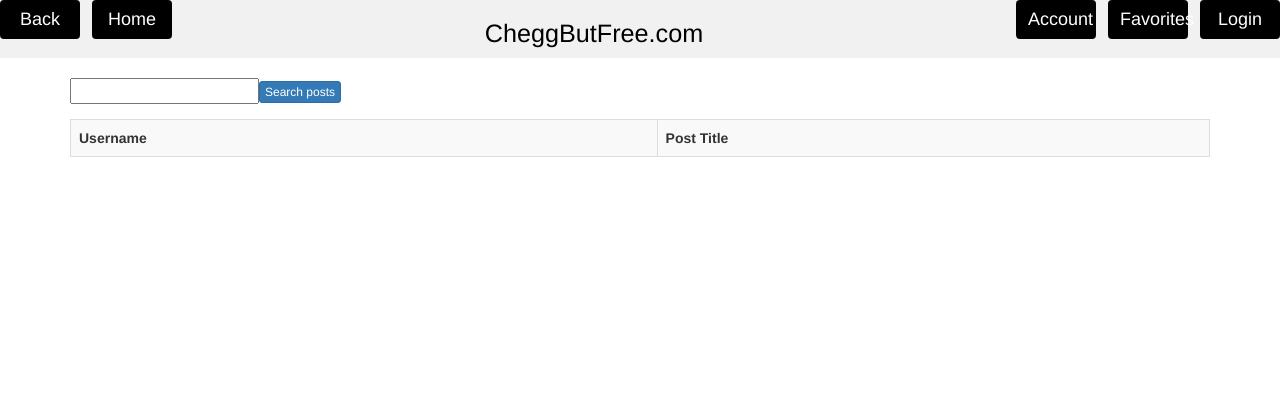
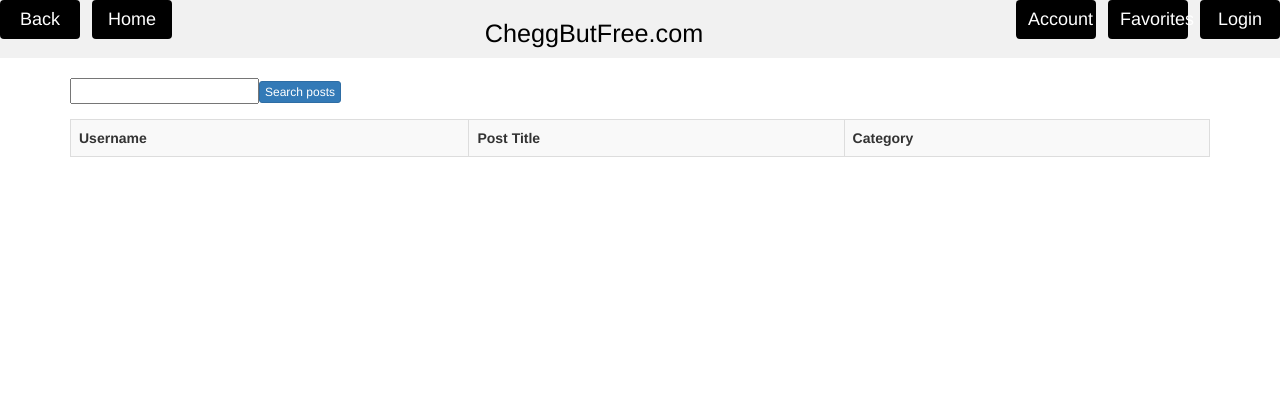
Before and after one commit to kelliulep/cs340_hw_db, a PHP site: page /Home.php in a window 1280 px wide. Shown: the top 420 px of the page. Run offline with PHP 8.4, Linux system fonts and the light colour scheme; data that the repository does not hold is empty; some libraries are stand-ins or nearby versions.

Commit message:
Removed category buttons and added category search to search box

```diff
--- a/Home.php
+++ b/Home.php
@@ -36,27 +36,27 @@
 
 echo "<div class=container>";
 
-// show buttons of all categories
-$categories = "SELECT DISTINCT category FROM Post";
-$catResult = mysqli_query($conn, $categories);
-echo "<div>";
-while($row = mysqli_fetch_row($catResult)) {
-	// $row is array... foreach( .. ) puts every element
-	// of $row to $cell variable
-	foreach($row as $cell)
-		echo "<button name='$cell'>$cell</button>";
-}
-echo "</div>\n";
+// // show buttons of all categories
+// $categories = "SELECT DISTINCT category FROM Post";
+// $catResult = mysqli_query($conn, $categories);
+// echo "<div>";
+// while($row = mysqli_fetch_row($catResult)) {
+// 	// $row is array... foreach( .. ) puts every element
+// 	// of $row to $cell variable
+// 	foreach($row as $cell)
+// 		echo "<button name='$cell'>$cell</button>";
+// }
+// echo "</div>\n";
 
 
 // query to select all information from supplier table
 $currentId = "zebra6"; // temporary nonadmin current user
 
-$query = "SELECT postID, user_id, title FROM Post ";
+$query = "SELECT postID, user_id, title, category FROM Post ";
 
 if(isset($_POST['search'])) {
 	$search_term = mysqli_real_escape_string($conn,$_POST['search_box']);
-	$query .= "WHERE title LIKE '%{$search_term}%'";
+	$query .= "WHERE title LIKE '%{$search_term}%' OR category LIKE '%{$search_term}%'";
 	// echo "search term: $search_term\n";
 }
 
@@ -81,6 +81,7 @@ echo "<table class='table table-info table-striped table-bordered'><tr>";
 // }
 echo "<td><b>Username</b></td>";
 echo "<td><b>Post Title</b></td>";
+echo "<td><b>Category</b></td>";
 
 echo "</tr>\n";
 while($row = mysqli_fetch_row($result)) {
--- a/viewPost.php
+++ b/viewPost.php
@@ -64,6 +64,11 @@
         if (!$resultContent) {
             die("Query to show fields from table failed: mysqli_error($conn)");
         }
+
+        // $cont = mysqli_fetch_array($resultContent);
+        // echo "<img src='" . $cont['picURL'] . "'/>";
+
+
         // get number of columns in table
         $fieldsContent = mysqli_num_fields($resultContent);
         echo "<table id='t03' border='1'><tr>";
```
